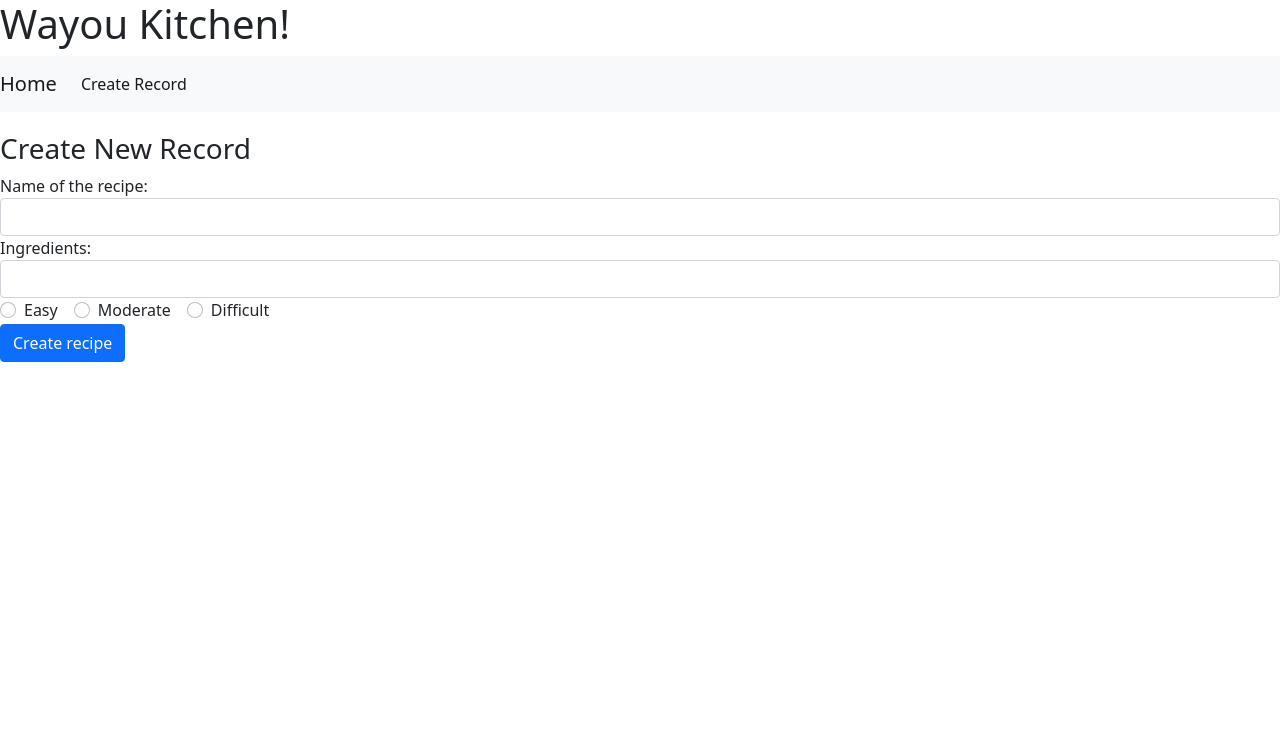
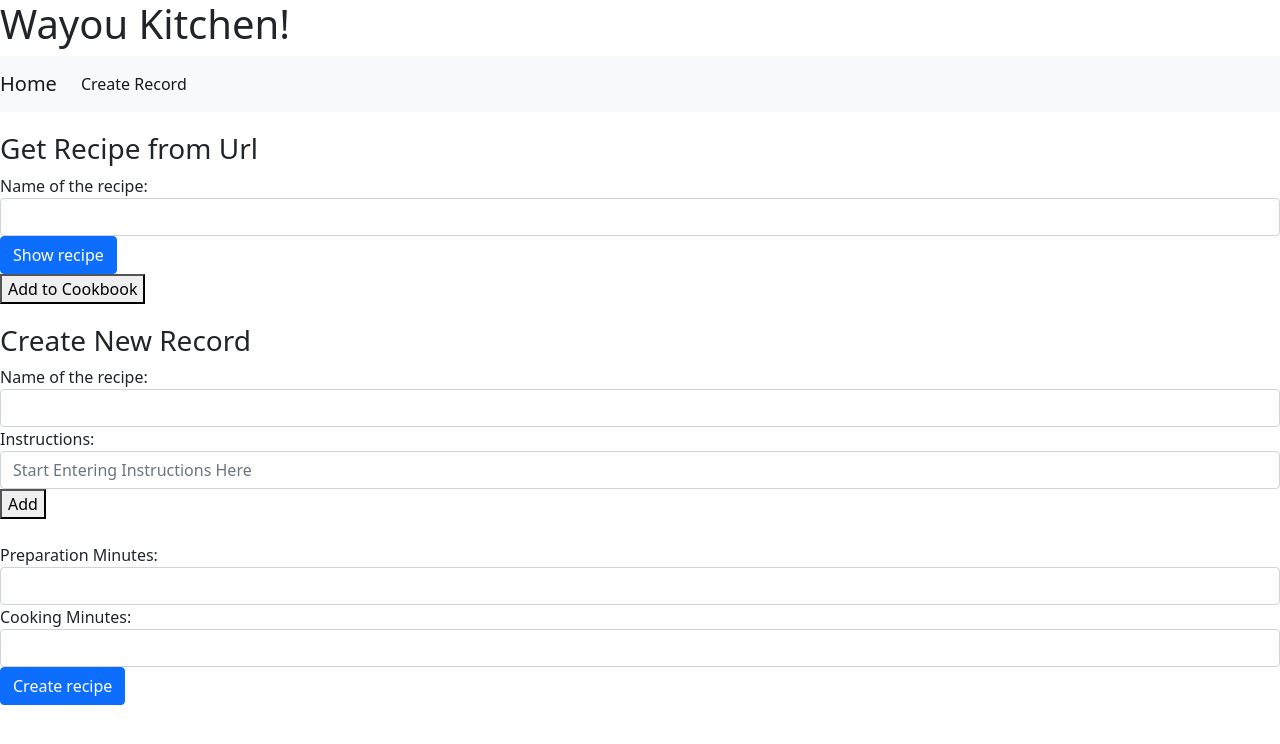
Before and after one commit to justjohnd/wayou-kitchen, a React (Create React App) app in the folder client/: page /create in a window 1280 px wide. Shown: the top 744 px of the page. Built offline with nearby package versions, Linux system fonts and the light colour scheme.

Commit message:
Move data and dataArray up to parent for access to database

```diff
--- a/client/src/App.js
+++ b/client/src/App.js
@@ -8,20 +8,19 @@ import Navbar from "./components/navbar";
 import Edit from "./components/edit";
 import Create from "./components/create";
 import RecipeList from "./components/recipeList";
+import UrlSearch from "./components/urlSearch";
 
 const App = () => {
   return (
     <div>
       <h1>Wayou Kitchen!</h1>
       <Navbar />
+      <UrlSearch />
       <Routes>
         <Route path="/" element={<RecipeList />} />
         <Route path="/edit/:id" element={<Edit />} />
         <Route path="/create" element={<Create />} />
-        <Route
-        path="*"
-        element={<RecipeList to="/" />}
-        />
+        <Route path="*" element={<RecipeList to="/" />} />
       </Routes>
     </div>
   );
--- a/client/src/components/create.js
+++ b/client/src/components/create.js
@@ -1,15 +1,65 @@
 import React, { useState } from 'react';
 import { useNavigate } from 'react-router-dom';
+
+import InstructionsInputs from './instructionsInputs';
 
 // This will require to npm install axios
 import axios from 'axios';
 
 export default function Create() {
   const [newRecipe, setNewRecipe] = useState({
-      recipe_name: '',
-      recipe_ingredients: '',
-      difficulty_level: '',
+      title: '',
+      preparationMinutes: '',
+      cookingMinutes: '',
+      analyzedInstructions: []
   });
+
+  // data and dataArray contain instructions data
+    const [data, setData] = useState('');
+    const [dataArray, setDataArray] = useState([]);
+
+  //These functions use callbacks from instructionsInputs to set data and dataArray for instructions information
+  function handleDataCallback(e) {
+    setData(e.target.value);
+  }
+
+  function addInstructionCallback() {
+    setDataArray((prevVal) => [...prevVal, data]);
+    setData('');
+  }
+
+  function changeInstructionCallback(index, value) {
+          setDataArray((prevVal) => {
+            const newArray = [...prevVal];
+            newArray.splice(index, 1, value);
+            return newArray;
+          });
+  }
+
+  function deleteInstructionCallback(id) {
+          setDataArray((prevItems) => {
+            return prevItems.filter((item, index) => {
+              return index !== id;
+            });
+          });
+  }
+
+  function insertInstructionCallback(idx) {
+        setDataArray((prevVal) => {
+          const newArray = [...prevVal];
+          newArray.splice(idx, 0, '');
+          return newArray;
+        });
+  }
+
+  function AddInstructionToRecipe() {
+    // const analyzedInstructionsValues = instructions.map((instruction, index) => {
+    //   return {
+    //     number: index,
+    //     step: instruction
+    //   };
+    // });
+  }
 
   function handleData(e) {
     const { name, value } = e.target;
@@ -30,9 +80,9 @@ export default function Create() {
 
   //   // When post request is sent to the create url, axios will add a new record(newrecipe) to the database.
     const newperson = {
-      recipe_name: newRecipe.recipe_name,
-      recipe_ingredients: newRecipe.recipe_ingredients,
-      difficulty_level: newRecipe.difficulty_level,
+      title: newRecipe.title,
+      preparationMinutes: newRecipe.preparationMinutes,
+      cookingMinutes: newRecipe.cookingMinutes,
     };
 
     axios
@@ -41,14 +91,16 @@ export default function Create() {
 
     // We will empty the state after posting the data to the database
     setNewRecipe({
-      recipe_name: '',
-      recipe_ingredients: '',
-      difficulty_level: '',
+      title: '',
+      preparationMinutes: '',
+      cookingMinutes: '',
     });
 
     navigate('/');
   }
 
+  console.log(dataArray);
+  console.log(data);
   // This following section will display the form that takes the input from the user.
   // render() {
     return (
@@ -58,61 +110,43 @@ export default function Create() {
           <div className="form-group">
             <label>Name of the recipe: </label>
             <input
-              name="recipe_name"
+              name="title"
               type="text"
               className="form-control"
-              value={newRecipe.recipe_name}
-              onChange={e => handleData(e)}
+              value={newRecipe.title}
+              onChange={(e) => handleData(e)}
+            />
+          </div>
+          <InstructionsInputs
+          data = {data}
+          dataArray = {dataArray}
+          handleDataCallback = {handleDataCallback}
+          addInstructionCallback= {addInstructionCallback}
+          changeInstructionCallback={changeInstructionCallback}
+          deleteInstructionCallback={deleteInstructionCallback}
+          insertInstructionCallback={insertInstructionCallback}
+          />
+          <div className="form-group">
+            <label>Preparation Minutes: </label>
+            <input
+              name="preparationMinutes"
+              type="text"
+              className="form-control"
+              value={newRecipe.preparationMinutes}
+              onChange={(e) => handleData(e)}
             />
           </div>
           <div className="form-group">
-            <label>Ingredients: </label>
+            <label>Cooking Minutes: </label>
             <input
-              name="recipe_ingredients"
+              name="cookingMinutes"
               type="text"
               className="form-control"
-              value={newRecipe.recipe_ingredients}
-              onChange={e => handleData(e)}
+              value={newRecipe.cookingMinutes}
+              onChange={(e) => handleData(e)}
             />
           </div>
-          <div className="form-group">
-            <div className="form-check form-check-inline">
-              <input
-                className="form-check-input"
-                type="radio"
-                name="difficulty_level"
-                id="priorityLow"
-                value="Easy"
-                checked={newRecipe.difficulty_level === 'Easy'}
-                onChange={e => handleData(e)}
-              />
-              <label className="form-check-label">Easy</label>
-            </div>
-            <div className="form-check form-check-inline">
-              <input
-                className="form-check-input"
-                type="radio"
-                name="difficulty_level"
-                id="priorityMedium"
-                value="Moderate"
-                checked={newRecipe.difficulty_level === 'Moderate'}
-                onChange={e => handleData(e)}
-              />
-              <label className="form-check-label">Moderate</label>
-            </div>
-            <div className="form-check form-check-inline">
-              <input
-                className="form-check-input"
-                type="radio"
-                name="difficulty_level"
-                id="priorityHigh"
-                value="Difficult"
-                checked={newRecipe.difficulty_level === 'Difficult'}
-                onChange={e => handleData(e)}
-              />
-              <label className="form-check-label">Difficult</label>
-            </div>
-          </div>
+
           <div className="form-group">
             <input
               type="submit"
@@ -123,5 +157,4 @@ export default function Create() {
         </form>
       </div>
     );
- // }
 }
--- /dev/null
+++ b/client/src/components/dataField.js
@@ -0,0 +1,22 @@
+import React from 'react';
+
+function DataField(props) {
+
+  return (
+    <div>
+      <div className="step-number">{props.index + 1}</div>
+      <input
+        onChange={(e) => props.changeData(props.index, e.target.value)}
+        value={props.dataArray[props.index]}
+      />
+      <button onClick={e => {
+        props.deleteButton(e, props.index);
+        }}>Delete</button>
+      <button onClick={e => props.insertStep(e, props.index)}>
+        Insert Step Above
+      </button>
+    </div>
+  );
+}
+
+export default DataField;
--- a/client/src/components/edit.js
+++ b/client/src/components/edit.js
@@ -5,9 +5,9 @@ import axios from 'axios';
 
 export default function Edit() {
   const [editRecipe, setEditRecipe] = useState({
-      recipe_name: '',
-      recipe_ingredients: '',
-      difficulty_level: '',
+      title: '',
+      preparationMinutes: '',
+      cookingMinutes: '',
       records: [],
   });
 
@@ -30,9 +30,9 @@ export default function Edit() {
       .get('http://localhost:5000/record/' + params.id)
       .then((response) => {
         setEditRecipe({
-          recipe_name: response.data.recipe_name,
-          recipe_ingredients: response.data.recipe_ingredients,
-          difficulty_level: response.data.difficulty_level,
+          title: response.data.title,
+          preparationMinutes: response.data.preparationMinutes,
+          cookingMinutes: response.data.cookingMinutes,
         });
       })
       .catch(function (error) {
@@ -44,9 +44,9 @@ export default function Edit() {
   function handleEditRecipe(e) {
     e.preventDefault();
     const newEditedPerson = {
-      recipe_name: editRecipe.recipe_name,
-      recipe_ingredients: editRecipe.recipe_ingredients,
-      difficulty_level: editRecipe.difficulty_level,
+      title: editRecipe.title,
+      preparationMinutes: editRecipe.preparationMinutes,
+      cookingMinutes: editRecipe.cookingMinutes,
     };
 
 
@@ -67,63 +67,36 @@ export default function Edit() {
         <h3 align="center">Update Record</h3>
         <form onSubmit={handleEditRecipe}>
           <div className="form-group">
-            <label>Person's Name: </label>
+            <label>Recipe: </label>
             <input
-              name="recipe_name"
+              name="title"
               type="text"
               className="form-control"
-              value={editRecipe.recipe_name}
+              value={editRecipe.title}
               onChange={(e) => handleChange(e)}
             />
           </div>
           <div className="form-group">
-            <label>Position: </label>
+            <label>Preparation Minutes: </label>
             <input
-              name="recipe_ingredients"
+              name="preparationMinutes"
               type="text"
               className="form-control"
-              value={editRecipe.recipe_ingredients}
+              value={editRecipe.preparationMinutes}
               onChange={(e) => handleChange(e)}
             />
           </div>
           <div className="form-group">
-            <div className="form-check form-check-inline">
+            <label>Cooking Minutes: </label>
             <input
-                className="form-check-input"
-                type="radio"
-                name="difficulty_level"
-                id="priorityLow"
-                value="Easy"
-                checked={editRecipe.difficulty_level === 'Easy'}
+              name="cookingMinutes"
+              type="text"
+              className="form-control"
+              value={editRecipe.cookingMinutes}
               onChange={(e) => handleChange(e)}
             />
-              <label className="form-check-label">Easy</label>
           </div>
-            <div className="form-check form-check-inline">
-              <input
-                className="form-check-input"
-                type="radio"
-                name="difficulty_level"
-                id="priorityMedium"
-                value="Moderate"
-                checked={editRecipe.difficulty_level === 'Moderate'}
-                onChange={(e) => handleChange(e)}
-              />
-              <label className="form-check-label">Moderate</label>
-            </div>
-            <div className="form-check form-check-inline">
-              <input
-                className="form-check-input"
-                type="radio"
-                name="difficulty_level"
-                id="priorityHigh"
-                value="Difficult"
-                checked={editRecipe.difficulty_level === 'Difficult'}
-                onChange={(e) => handleChange(e)}
-              />
-              <label className="form-check-label">Difficult</label>
-            </div>
-          </div>
+
           <br />
 
           <div className="form-group">
--- /dev/null
+++ b/client/src/components/instructionsInputs.js
@@ -0,0 +1,53 @@
+import React, { useState } from 'react';
+import DataField from './dataField';
+
+export default function InstructionsInputs(props) {
+    function changeData(index, value) {
+      props.changeInstructionCallback(index, value);
+    }
+
+    function deleteButton(e, id) {
+      e.preventDefault();
+      props.deleteInstructionCallback(id);
+    }
+
+    function insertStep(e, idx) {
+      e.preventDefault();
+      props.insertInstructionCallback(idx);
+    }
+
+  return (
+    <div className="form-group">
+      <label>Instructions: </label>
+      <input
+        name="instruction"
+        type="text"
+        className="form-control"
+        value={props.data}
+        onChange={ e => {props.handleDataCallback(e);}}
+        placeholder="Start Entering Instructions Here"
+      />
+        <button onClick={e => {
+          e.preventDefault();
+          props.addInstructionCallback();
+        }}>Add</button>
+
+      <br />
+      <br />
+      <section className="output">
+        {props.dataArray &&
+          props.dataArray.map((item, index) => (
+            <DataField
+              key={index}
+              index={index}
+              dataArray={props.dataArray}
+              changeData={changeData}
+              deleteButton={deleteButton}
+              insertStep={insertStep}
+            />
+          ))}
+      </section>
+    </div>
+  );
+
+}
--- a/client/src/components/recipeList.js
+++ b/client/src/components/recipeList.js
@@ -1,13 +1,13 @@
 import React, { Component } from 'react';
 // This will require to npm install axios
 import axios from 'axios';
-import { Outlet, Link } from 'react-router-dom';
+import { Link } from 'react-router-dom';
 
 const Record = (props) => (
   <tr>
-    <td>{props.record.recipe_name}</td>
-    <td>{props.record.recipe_ingredients}</td>
-    <td>{props.record.difficulty_level}</td>
+    <td>{props.record.title}</td>
+    <td>{props.record.preparationMinutes}</td>
+    <td>{props.record.cookingMinutes}</td>
     <td>
       <Link to={'/edit/' + props.record._id}>Edit</Link> |
       <a
@@ -75,8 +75,8 @@ export default class RecipeList extends Component {
           <thead>
             <tr>
               <th>Name</th>
-              <th>Ingredients</th>
-              <th>Difficulty</th>
+              <th>Preparation Minutes</th>
+              <th>Cooking Minutes</th>
               <th>Action</th>
             </tr>
           </thead>
--- /dev/null
+++ b/client/src/components/urlSearch.js
@@ -0,0 +1,75 @@
+import React, { useState } from 'react';
+import { useNavigate } from 'react-router-dom';
+
+// This will require to npm install axios
+import axios from 'axios';
+
+export default function UrlSearch() {
+  const [url, setUrl] = useState('');
+  const [newRecipeFromUrl, setNewRecipeFromUrl] = useState({});
+
+  function handleData(e) {
+    const { value } = e.target;
+
+    setUrl(value);
+  }
+
+  // // This function will handle getting the recipe from a url
+  function handleShowRecipe(e) {
+    e.preventDefault();
+
+    axios.get(`https://api.spoonacular.com/recipes/extract?url=${url}&apiKey=cb1c464d94f142c08b156c5beddade8b`)
+    .then((response) => {
+      const allData = response.data;
+      setNewRecipeFromUrl({
+        title: allData.title,
+        extendedIngredients: allData.extendedIngredients,
+        preparationMinutes: allData.preparationMinutes,
+        cookingMinutes: allData.cookingMinutes,
+      });
+      setUrl('');
+    })
+    .catch(error => console.error(`error: ${error}`));
+  }
+
+  function handleAddRecipe(e) {
+        e.preventDefault();
+
+        const newRecipe = {
+          title: newRecipeFromUrl.title,
+          extendedIngredients: newRecipeFromUrl.extendedIngredients,
+          preparationMinutes: newRecipeFromUrl.preparationMinutes,
+          cookingMinutes: newRecipeFromUrl.cookingMinutes,
+        };
+
+        axios
+          .post('http://localhost:5000/record/add', newRecipe)
+          .then((res) => console.log(res.data));
+  }
+
+    return (
+      <div style={{ marginTop: 20 }}>
+        <h3>Get Recipe from Url</h3>
+        <form onSubmit={handleShowRecipe}>
+          <div className="form-group">
+            <label>Name of the recipe: </label>
+            <input
+              name="url"
+              type="text"
+              className="form-control"
+              value={url}
+              onChange={(e) => handleData(e)}
+            />
+          </div>
+          <div className="form-group">
+            <input
+              type="submit"
+              value="Show recipe"
+              className="btn btn-primary"
+            />
+          </div>
+        </form>
+        <button onClick={handleAddRecipe}>Add to Cookbook</button>
+      </div>
+    );
+}
```
Also changed, not shown: 1 other file (tests, documents, lock files or other folders). Lines whose indentation alone changed are shown as unchanged.
